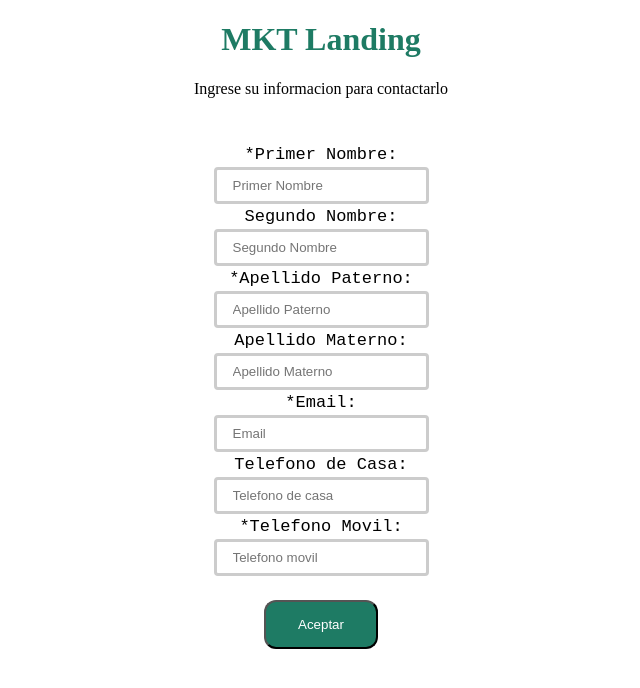
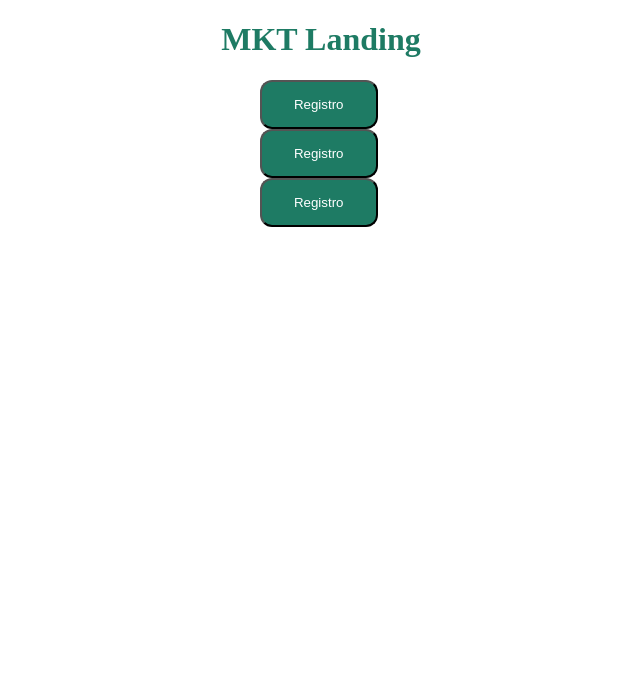
Before and after one commit to LHPH/landing-ui, a React (Create React App) app: page / in a window 1280 px wide. Shown: the top 688 px of the page, without its empty margins (319-959 px from the left). Built offline with nearby package versions, Linux system fonts and the light colour scheme.

Commit message:
feature(ui): Add react router, add menu page, add new properties in webpack config

```diff
--- a/package.json
+++ b/package.json
@@ -12,7 +12,8 @@
   "license": "MIT",
   "dependencies": {
     "react": "^16.12.0",
-    "react-dom": "^16.12.0"
+    "react-dom": "^16.12.0",
+    "react-router-dom": "^5.1.2"
   },
   "devDependencies": {
     "@babel/core": "^7.8.4",
--- a/src/css/styles.scss
+++ b/src/css/styles.scss
@@ -83,30 +83,62 @@ h1{
     background-color: rgb(41, 150, 123);
 }
 
+.buttonHomeRecord{
+    border-radius: 12px;
+    background-color: $color;
+    color: white;
+    padding: 15px 32px;
+    outline: none;
+    cursor: pointer;
+}
+
 .acceptanceViewMessage{
     font-size: 20px;
     color: $color;
     font-family: $font-family;
 }
 
+.ulMenu{
+    margin-left: 42%;
+    margin-right: 42%;
+    list-style: none;
+}
 
+.listMenu{
+    width: fit-content;
+}
 
 @media only screen and (min-width: 1024px) {
-
+    .ulMenu{
+        margin-left: 42%;
+        margin-right: 42%;
+    }
 }
 
 @media only screen and (min-width: 780px) and (max-width: 1000px){
-
+    .ulMenu{
+        margin-left: 37%;
+        margin-right: 37%;
+    }
 }
 
 @media only screen and (min-width: 600px) and (max-width: 779px){
-
+    .ulMenu{
+        margin-left: 33%;
+        margin-right: 33%;
+    }
 }
 
 @media only screen and (min-width: 480px) and (max-width: 599px){
-
+    .ulMenu{
+        margin-left: 30%;
+        margin-right: 30%;
+    }
 }
 
 @media only screen and (min-width: 320px) and (max-width: 479px){
-
+    .ulMenu{
+        margin-left: 20%;
+        margin-right: 20%;
+    }
 }
--- a/src/js/components/App.js
+++ b/src/js/components/App.js
@@ -1,7 +1,17 @@
 import React, { Component } from 'react';
+import {
+    BrowserRouter as Router,
+    Switch,
+    Route,
+    Link
+  } from "react-router-dom"
 import '../../css/styles.scss';
+import LandingRecord from './LandingRecord';
+import Button from './Button';
+
 import FormRedux from './Form';
 import AcceptanceView from './AcceptanceView'
+
 
 
 class App extends Component{
@@ -9,35 +19,95 @@ class App extends Component{
     constructor(props){
         super(props);
 
-        this.state = {
-            view: 'FORM'
+        this.state={
+            showMenu:true
+        };
+
+        this.buttonHomeConfig={
+            recordButton:{
+                id:'recordButton',
+                name: 'Registro',
+                className: 'buttonHomeRecord',
+                isDisabled: false
+            }
         }
 
-        this.handleViews = this.handleViews.bind(this);
+
+        this.showMenu = this.showMenu.bind(this);
+        this.hiddenMenu = this.hiddenMenu.bind(this);
+
+
 
     }
 
-    handleViews(initial='FORM'){
-
+    showMenu(){
         this.setState(prevState=> ({
             ...prevState,
-            view: initial
+            showMenu: true
+        }));
+    }
+
+    hiddenMenu(){
+        this.setState(prevState=> ({
+            ...prevState,
+            showMenu: false
         }));
     }
 
     render(){
         return(
-            <div>
-                <div className={'parent'} style={{margin:'1%'}}>
+            <Router>
+                 <div className={'parent'} style={{margin:'1%'}}>
                     <h1>MKT Landing</h1>
-                    <p>Ingrese su informacion para contactarlo</p>
-                    <br />
                 </div>
-                <div>
-                    {this.state.view==='FORM' && <FormRedux handleView={this.handleViews}/>}
-                    {this.state.view==='ACCEPTANCE_SAVE_LANDING' && <AcceptanceView handleView={this.handleView} />}
-                </div>
-            </div>
+                {this.state.showMenu &&
+                    <div className={''}>
+                        <ul className={'ulMenu'}>
+                            <li className={'listMenu'}>
+                            <Link to="/record">
+                                <Button id={this.buttonHomeConfig.recordButton.id}
+                                        name={this.buttonHomeConfig.recordButton.name}
+                                        isDisabled={this.buttonHomeConfig.recordButton.isDisabled}
+                                        className={this.buttonHomeConfig.recordButton.className}
+                                />
+                            </Link>
+                            </li>
+                            <li className={'listMenu'}>
+                            <Link to="/applications">
+                                <Button id={'other'}
+                                            name={this.buttonHomeConfig.recordButton.name}
+                                            isDisabled={this.buttonHomeConfig.recordButton.isDisabled}
+                                            className={this.buttonHomeConfig.recordButton.className}
+                                    />
+                            </Link>
+                            </li>
+                            <li className={'listMenu'}>
+                            <Link to="/other">
+                                <Button id={'other2'}
+                                        name={this.buttonHomeConfig.recordButton.name}
+                                        isDisabled={this.buttonHomeConfig.recordButton.isDisabled}
+                                        className={this.buttonHomeConfig.recordButton.className}
+                                />
+                            </Link>
+                            </li>
+                        </ul>
+
+
+
+                    </div>
+                }
+                <Switch>
+                    <Route path="/record">
+                        <LandingRecord showMenu={this.showMenu} hiddenMenu={this.hiddenMenu} />
+                    </Route>
+                    <Route path="/applications">
+                        <LandingRecord showMenu={this.showMenu} hiddenMenu={this.hiddenMenu} />
+                    </Route>
+                    <Route path="/applications">
+                        <LandingRecord showMenu={this.showMenu} hiddenMenu={this.hiddenMenu} />
+                    </Route>
+                </Switch>
+            </Router>
         );
     }
 
--- /dev/null
+++ b/src/js/components/LandingRecord.js
@@ -0,0 +1,46 @@
+import React, { Component } from 'react';
+
+import '../../css/styles.scss';
+
+import FormRedux from './Form';
+import AcceptanceView from './AcceptanceView'
+
+
+class LandingRecord extends Component{
+    constructor(props){
+        super(props);
+
+        this.state = {
+            view: 'FORM'
+        }
+
+        this.handleViews = this.handleViews.bind(this);
+
+        this.props.hiddenMenu();
+
+    }
+
+    handleViews(initial='FORM'){
+
+        this.setState(prevState=> ({
+            ...prevState,
+            view: initial
+        }));
+    }
+
+    render(){
+        return(
+            <div>
+                <div className={'parent'}>
+                    <p>Ingrese su informacion para contactarlo</p>
+                </div>
+                <div>
+                    {this.state.view==='FORM' && <FormRedux handleView={this.handleViews}/>}
+                    {this.state.view==='ACCEPTANCE_SAVE_LANDING' && <AcceptanceView handleView={this.handleView} />}
+                </div>
+            </div>
+        )
+    };
+}
+
+export default LandingRecord;
--- a/webpack.config.js
+++ b/webpack.config.js
@@ -9,7 +9,8 @@ module.exports = {
     entry: './src/js/index.js',
     output:{
         path: path.join(__dirname,'/build'),
-        filename: 'index_bundle.js'
+        filename: 'index_bundle.js',
+        publicPath: '/'
     },
     module: {
         rules: [
@@ -37,7 +38,8 @@ module.exports = {
         ]
     },
     devServer: {
-        port: 9001
+        port: 9001,
+        historyApiFallback: true
     },
     plugins: [
         new HtmlWebpackPlugin({
```
Also changed, not shown: 2 other files (tests, documents, lock files or other folders).
